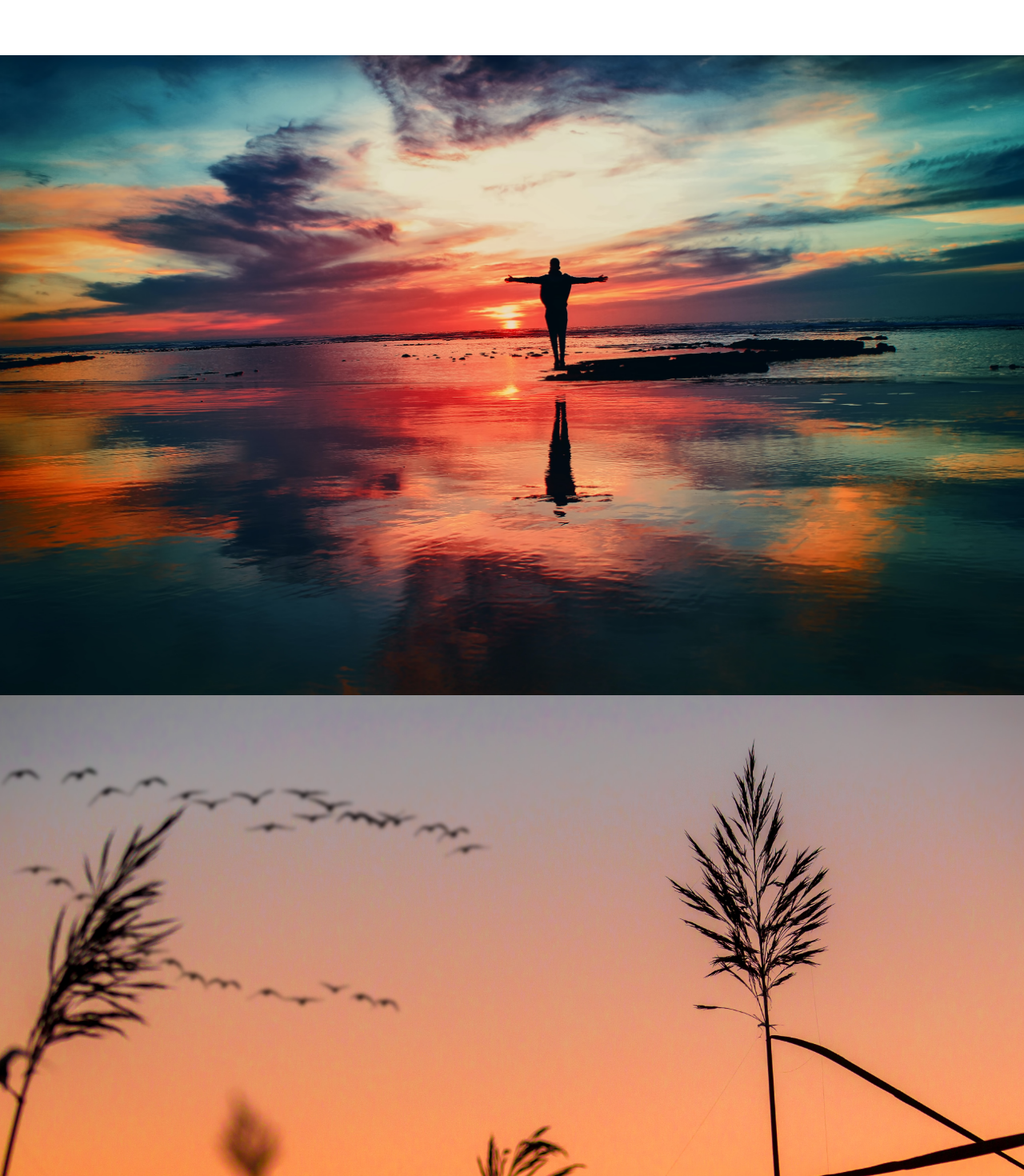
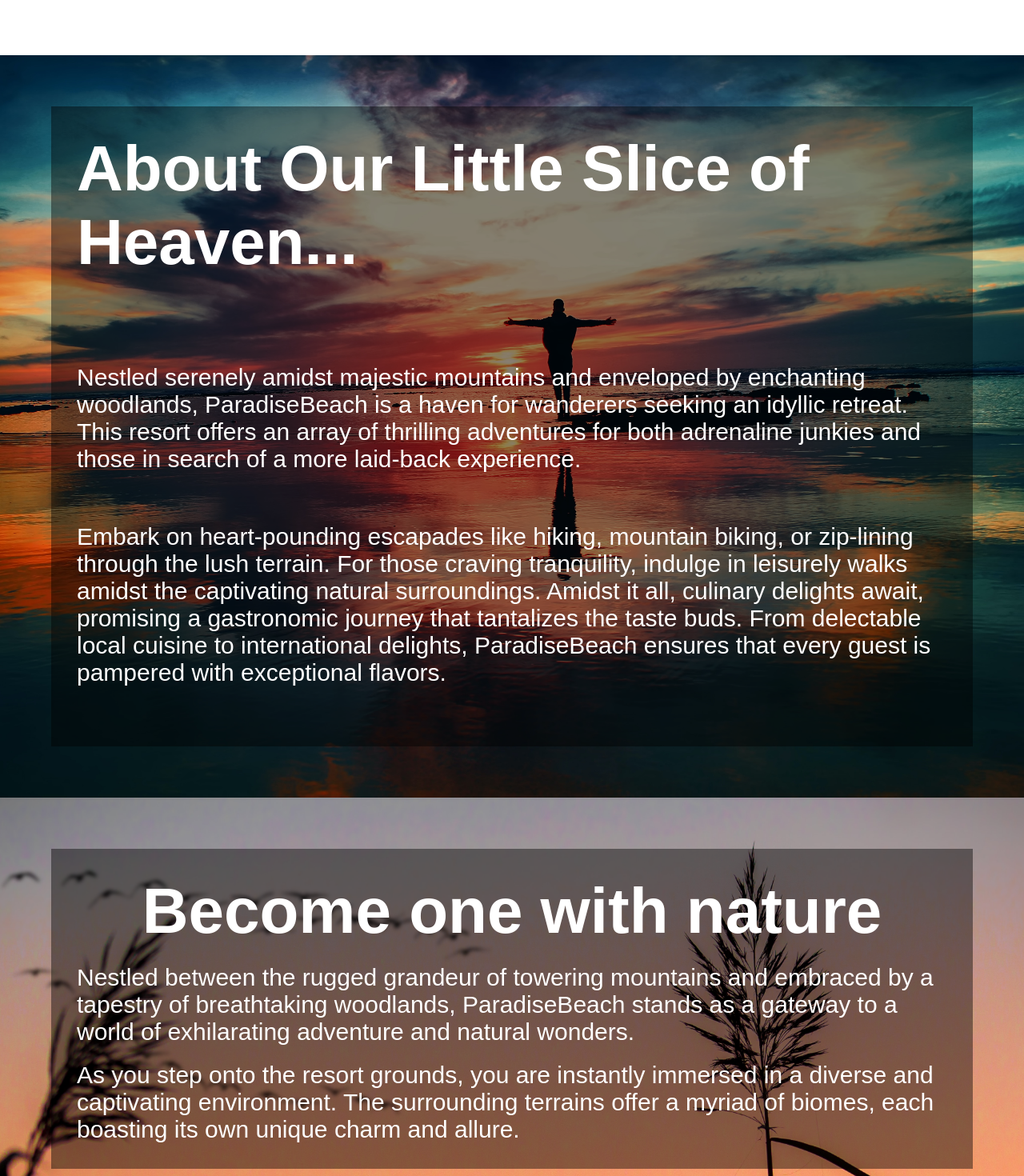
Before and after one commit to ShekoG1/ParadiseBeach, a React (Create React App) app: page /About-Us in a window 1280 px wide. Shown: the part 1500-2970 px from the top of the page at 80% size. Built offline with nearby package versions, Linux system fonts and the light colour scheme.

Commit message:
Updated Book page and anchor links

```diff
--- a/package.json
+++ b/package.json
@@ -9,6 +9,7 @@
     "react": "^18.2.0",
     "react-dom": "^18.2.0",
     "react-router-dom": "^6.12.1",
+    "react-router-hash-link": "^2.4.3",
     "react-scripts": "5.0.1",
     "web-vitals": "^2.1.4"
   },
--- a/src/App.css
+++ b/src/App.css
@@ -3,6 +3,7 @@
     margin: 0;
     padding: 0;
     font-family: 'PT Sans', sans-serif;
+    scroll-behavior: smooth;
   }
 
   .img-container img{
@@ -92,6 +93,7 @@
     grid-template-areas:
       'input1 input2';
     gap: 10px;
+    background-color: black;
   }
   .about-content:nth-child(1){
     grid-area: input1;
@@ -100,3 +102,56 @@
   .about-img{
     grid-area: input2;
   }
+  .note-container{
+    display: flex;
+    flex-wrap: wrap;
+    gap: 20px;
+  }
+  .note-heading{
+    font-weight: bolder;
+    font-size: 80px;
+  }
+  .note-text{
+    font-size: 30px;
+  }
+  #about-note-shores{
+    min-height: 100vh;
+    width: 100%;
+    background-color: rgba(0, 0, 0, 0.432);
+    color: white;
+    white-space: normal;
+    justify-content: center;
+    padding: 2rem;
+    /* text-align: center; */
+    display: flex;
+    flex-wrap: wrap;
+    gap: 20px;
+  }
+#about-note-nature{
+  width: 100%;
+  min-height: 40vh;
+  background-color: rgba(0, 0, 0, 0.432);
+  color: white;
+  white-space: normal;
+  justify-content: center;
+  padding: 2rem;
+  display: flex;
+  flex-wrap: wrap;
+  gap: 20px;
+}
+.about-content{
+color: white;
+font-size: 125px;
+font-weight: bolder;
+padding: 2rem;
+}
+#about-note-rocks{
+  min-height: 100%;
+  width: 100%;
+  background-color: rgba(0, 0, 0, 0.432);
+  color: white;
+  white-space: normal;
+  text-align: center;
+  padding: 2rem;
+  font-size: 125px;
+}
--- a/src/App.js
+++ b/src/App.js
@@ -16,7 +16,7 @@ function App() {
           <Route path='/' exact Component={home}/>
           <Route path='/About-Us' exact Component={AboutUs}/>
           <Route path='/Rooms' exact Component={Rooms}/>
-          <Route path='/Book' exact Component={Book}/>
+          <Route path='/Book/:roomName' Component={Book}/>
         </Routes>
       </Router>
     </>
--- a/src/components/button.js
+++ b/src/components/button.js
@@ -11,7 +11,7 @@ export const Button = ({children, type, onClick, buttonStyle, buttonSize}) => {
     const checkButtonsize = SIZES.includes(buttonSize) ? buttonSize : SIZES[0];
 
     return(
-        <Link to='/Book' className='btn-mobile'>
+        <Link to='/Book/room-1' className='btn-mobile'>
             <button className={`btn ${checkButtonstyle} ${checkButtonsize}`} onClick={onclick} type={type}>{children}</button>
         </Link>
     );
--- a/src/components/card.js
+++ b/src/components/card.js
@@ -4,30 +4,30 @@ import "./styles/card.css";
 
 function Cards() {
   return (
-    <div className='card'>
+    <div className='card' id="rooms">
         <h1>Check out these epic destinations</h1>
         <div className='card-container'>
             <div className='card-wrapper'>
                 <ul className='card-items'>
                     <CardItem
-                        src="images/hotel-room1.jpg" text="Explore the hidden waterfall..." label="Adventure" path="/services"
+                        src="images/hotel-room1.jpg" text="Explore the hidden waterfall..." label="Adventure" path="/Book/room-1"
                     />
                     <CardItem
-                        src="images/hotel-room2.jpg" text="Engage with indigenous wild life..." label="Wild Life" path="/services"
+                        src="images/hotel-room2.jpg" text="Engage with indigenous wild life..." label="Wild Life" path="/Book/room-1"
                     />
                 </ul>
                 <ul className='card-items'>
                     <CardItem
-                        src="images/hotel-room3.jpg" text="Explore the hidden waterfall..." label="Adventure" path="/services"
+                        src="images/hotel-room3.jpg" text="Explore the hidden waterfall..." label="Adventure" path="/Book/room-1"
                     />
                     <CardItem
-                        src="images/hotel-room4.jpg" text="Engage with indigenous wild life..." label="Wild Life" path="/services"
+                        src="images/hotel-room4.jpg" text="Engage with indigenous wild life..." label="Wild Life" path="/Book/room-1"
                     />
                     <CardItem
-                        src="images/hotel-room5.jpg" text="Explore the hidden waterfall..." label="Adventure" path="/services"
+                        src="images/hotel-room5.jpg" text="Explore the hidden waterfall..." label="Adventure" path="/Book/room-1"
                     />
                     <CardItem
-                        src="images/hotel-room6.jpg" text="Engage with indigenous wild life..." label="Wild Life" path="/services"
+                        src="images/hotel-room6.jpg" text="Engage with indigenous wild life..." label="Wild Life" path="/Book/room-1"
                     />
                 </ul>
             </div>
--- a/src/components/cardItem.js
+++ b/src/components/cardItem.js
@@ -5,7 +5,7 @@ function CardItem(props) {
   return (
     <>
         <li className='card-item'>
-            <Link className='card-item-link' to={props.path}>
+            <Link className='card-item-link' to={{pathname: props.path,}}>
                 <figure className='card-item-pic-wrap' data-category={props.label}>
                     <img src={props.src} alt='trvl' className='card-item-img'/>
                 </figure>
--- a/src/components/nav.js
+++ b/src/components/nav.js
@@ -1,5 +1,5 @@
 import React, {useState, useEffect} from "react";
-import { Link } from "react-router-dom";
+import { HashLink as Link } from "react-router-hash-link";
 import "./styles/nav.css";
 import { Button } from "./button";
 
@@ -49,12 +49,12 @@ function Nav(){
                                 </Link>
                             </li>
                             <li className="nav-item">
-                                <Link to="/Rooms" className="nav-links" onClick={closeMobilemenu}>
+                                <Link to="/#rooms" className="nav-links" onClick={closeMobilemenu}>
                                     Rooms
                                 </Link>
                             </li>
                             <li className="nav-item">
-                                <Link to="/Book" className="nav-links-mobile" onClick={closeMobilemenu}>
+                                <Link to="/Book/room-1" className="nav-links-mobile" onClick={closeMobilemenu}>
                                     Book now
                                 </Link>
                             </li>
--- a/src/pages/about-us.js
+++ b/src/pages/about-us.js
@@ -46,21 +46,42 @@ export default function AboutUs(){
             </section>
 
             <section className="about-section" id="beautiful-shores">
+                <div id="about-note-shores">
+                    <div className="note-heading">About Our Little Slice of Heaven...</div>
+                    <div className="note-container">
+                        <p className="note-text">Nestled serenely amidst majestic mountains and enveloped by enchanting woodlands, ParadiseBeach is a haven for wanderers seeking an idyllic retreat. This resort offers an array of thrilling adventures for both adrenaline junkies and those in search of a more laid-back experience.
+                        </p>
+                        <p className="note-text">Embark on heart-pounding escapades like hiking, mountain biking, or zip-lining through the lush terrain. For those craving tranquility, indulge in leisurely walks amidst the captivating natural surroundings. Amidst it all, culinary delights await, promising a gastronomic journey that tantalizes the taste buds. From delectable local cuisine to international delights, ParadiseBeach ensures that every guest is pampered with exceptional flavors.
+                        </p>
+                    </div>
+                </div>
+            </section>
 
+            <section className="about-section" id="one-with-nature">
+                <div id="about-note-nature">
+                    <div className="note-heading">Become one with nature</div>
+                    <div className="note-container">
+                        <p className="note-text">Nestled between the rugged grandeur of towering mountains and embraced by a tapestry of breathtaking woodlands, ParadiseBeach stands as a gateway to a world of exhilarating adventure and natural wonders.
+                        </p>
+                        <p className="note-text">As you step onto the resort grounds, you are instantly immersed in a diverse and captivating environment. The surrounding terrains offer a myriad of biomes, each boasting its own unique charm and allure.
+                        </p>
+                    </div>
+                </div>
             </section>
-            <section className="about-section" id="one-with-nature">
 
-            </section>
             <section id="night-life">
                 <div className="about-content">
+                    Let the stars light up your world in our beautiful night life
+                </div>
+                <div className="about-img img-container">
+                    <img src="images/evening-stroll.jpg" alt="evening-stroll"/>
+                </div>
+            </section>
 
+            <section className="about-section" id="ocean-rocks">
+                <div id="about-note-rocks">
+                        Welcome to ParadiseBeach
                 </div>
-            <div className="about-img img-container">
-                <img src="images/evening-stroll.jpg" alt="evening-stroll"/>
-            </div>
-            </section>
-            <section className="about-section" id="ocean-rocks">
-
             </section>
             <Footer/>
         </>
```
Also changed, not shown: src/pages/book.js (+105 -2 lines), 1 other file (tests, documents, lock files or other folders).
